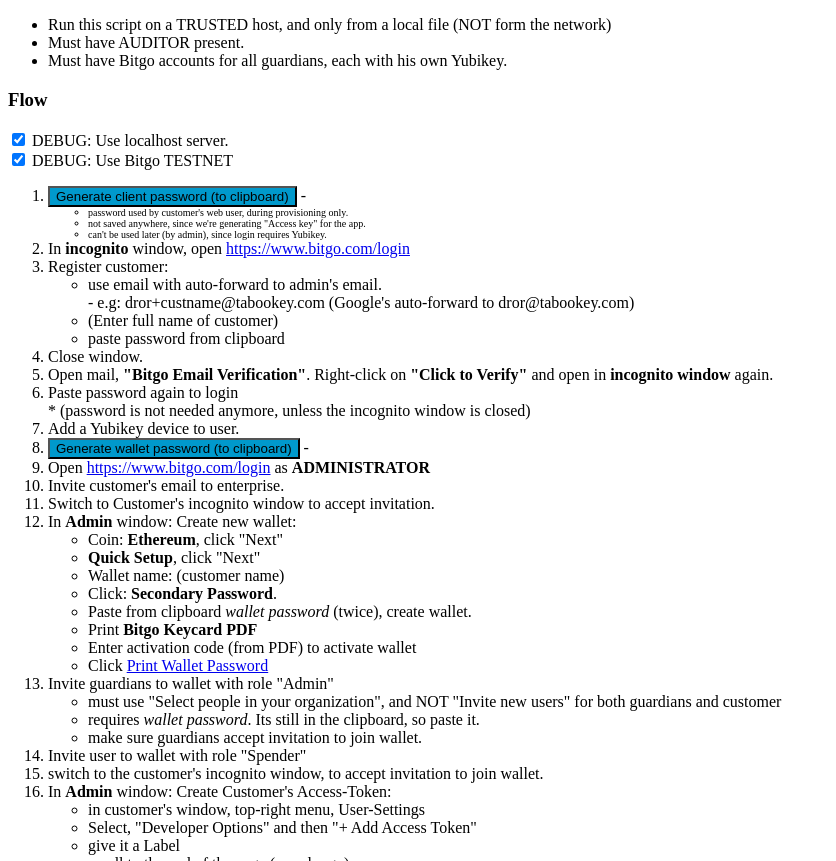
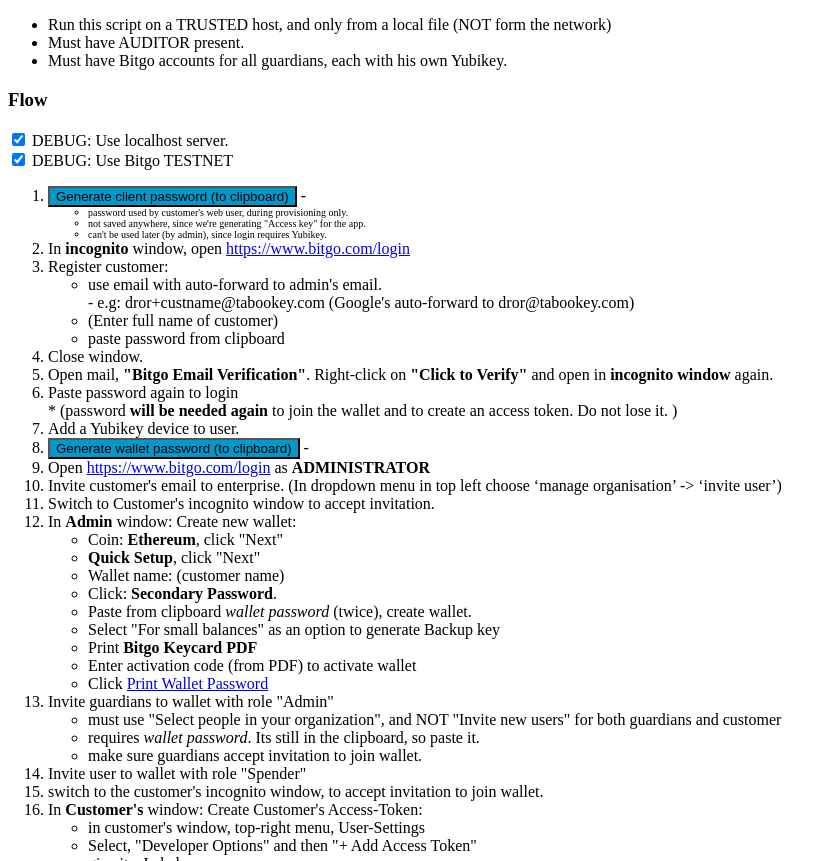
Before and after one commit to tabookey/bizpoc, a plain HTML site: page provision/bizpoc-prov.html in a window 1280 px wide. Shown: the part 91-952 px from the top of the page, without its empty margins (0-836 px from the left). Drawn offline with Linux system fonts and the light colour scheme.

Commit message:
Fix small errors in the Provisioning readme

```diff
--- a/provision/bizpoc-prov.html
+++ b/provision/bizpoc-prov.html
@@ -134,13 +134,13 @@
 <li> Open mail, <b>"Bitgo Email Verification"</b>. Right-click on <b>"Click to Verify"</b> and open in <b>incognito window</b> again.
 <li> Paste password again to login<br>
 
-   * (password is not needed anymore, unless the incognito window is closed)
+   * (password <b> will be needed again </b> to join the wallet and to create an access token. Do not lose it. )
 
 <li> Add a Yubikey device to user.
 
 <li> <input type=submit value="Generate wallet password (to clipboard)"  onclick="genpwd('wpwd')"> - <font size=1><span id=wpwd></span> </font>
 <li> Open <a href="https://www.bitgo.com/login" target="admin">https://www.bitgo.com/login</a> as <b>ADMINISTRATOR</b>
-<li> Invite customer's email to enterprise.
+<li> Invite customer's email to enterprise. (In dropdown menu in top left choose ‘manage organisation’ -> ‘invite user’)
 <li> Switch to Customer's incognito window to accept invitation.
 <li> In <b>Admin</b> window: Create new wallet:
 
@@ -150,6 +150,7 @@
     <li> Wallet name: (customer name)
     <li> Click: <b>Secondary Password</b>.
     <li> Paste from clipboard <i>wallet password</i> (twice), create wallet.
+    <li> Select "For small balances" as an option to generate Backup key</li>
     <li> Print <b>Bitgo Keycard PDF</b>
     <li> Enter activation code (from PDF) to activate wallet
     <li> Click <a href="javascript:'<H1>Wallet Password</H1><p>\n'+wpwd.innerText" target="print">Print Wallet Password</a>
@@ -164,7 +165,7 @@
 <li> Invite user to wallet with role "Spender"
     <li> switch to the customer's incognito window, to accept invitation to join wallet.
 
-<li> In <b>Admin</b> window: Create Customer's Access-Token:
+<li> In <b>Customer's</b> window: Create Customer's Access-Token:
     <ul>
     <li> in customer's window, top-right menu, User-Settings
     <li> Select, "Developer Options" and then "+ Add Access Token"
```
